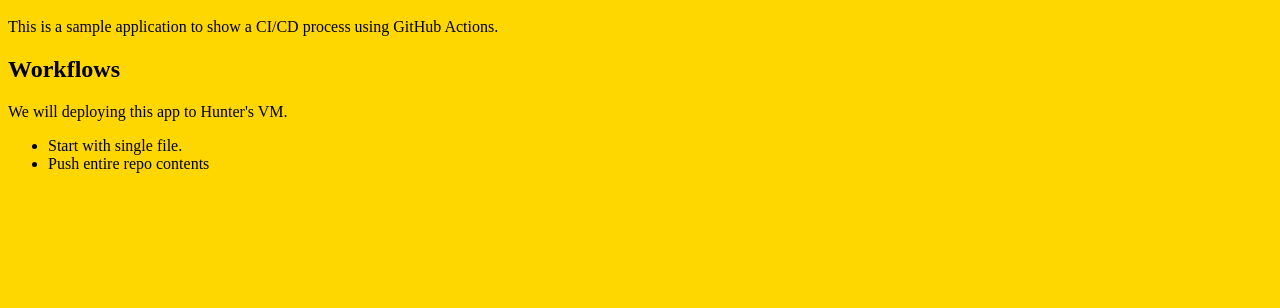
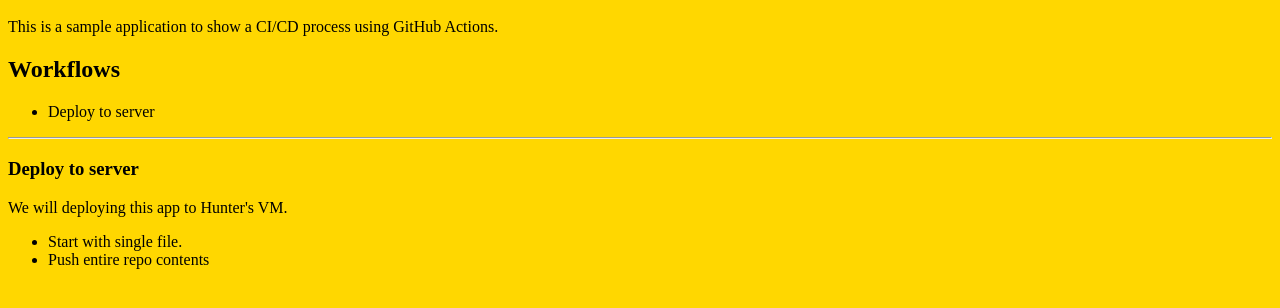
Before and after one commit to RutgersGRID/devops-git-actions, a plain HTML site: page index.html in a window 1280 px wide. Shown: the part 48-356 px from the top of the page. Drawn offline with Linux system fonts and the light colour scheme.

Commit message:
add list

```diff
--- a/index.html
+++ b/index.html
@@ -7,6 +7,13 @@
   <p>This is a sample application to show a CI/CD process using GitHub Actions.</p>
 
   <h2>Workflows</h2>
+  <ul>
+    <li>Deploy to server</li>
+  </ul>
+
+  <hr>
+
+  <h3>Deploy to server</h3>
   <p>We will deploying this app to Hunter's VM.</p>
   <ul>
       <li>Start with single file.</li>
```
